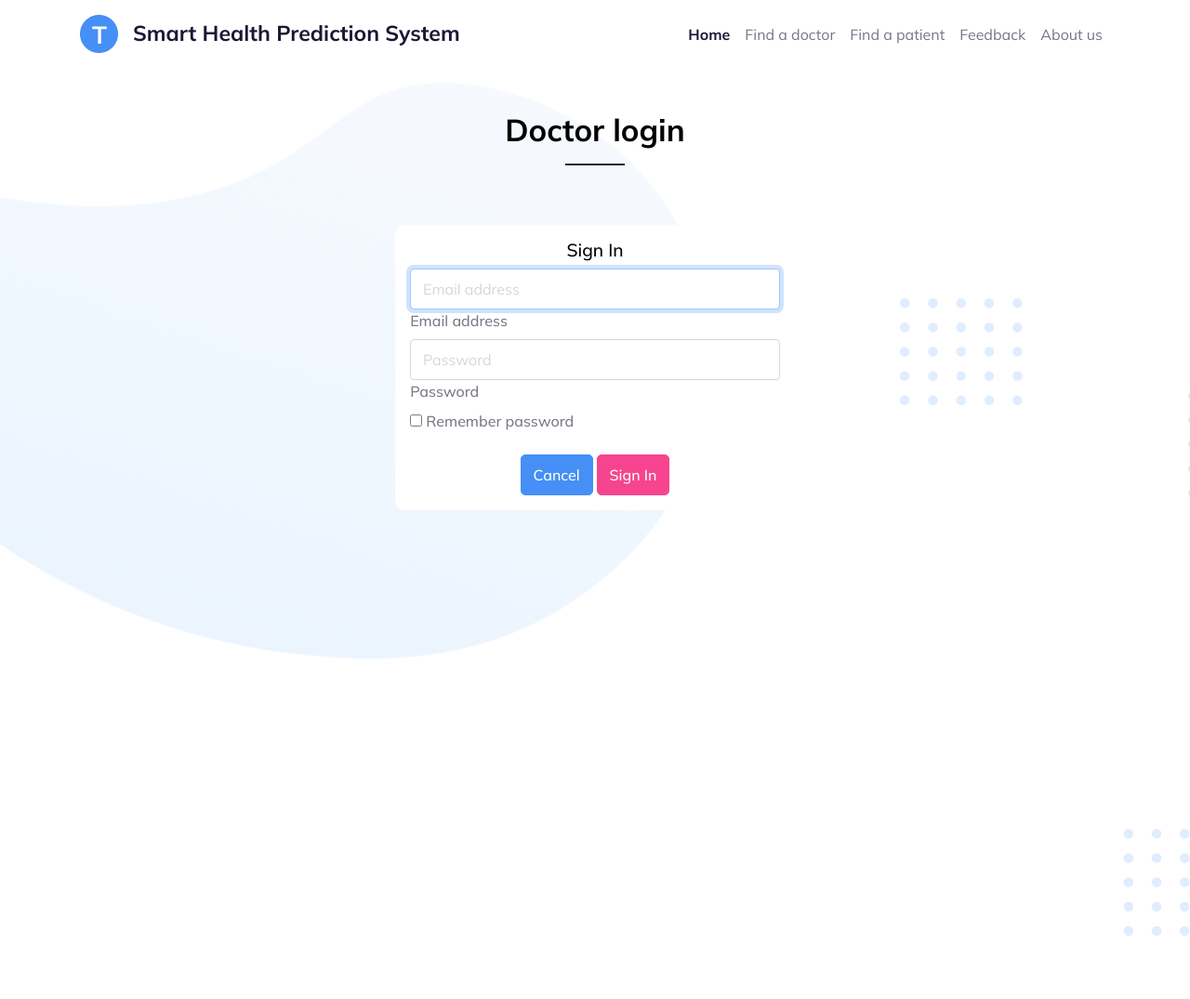
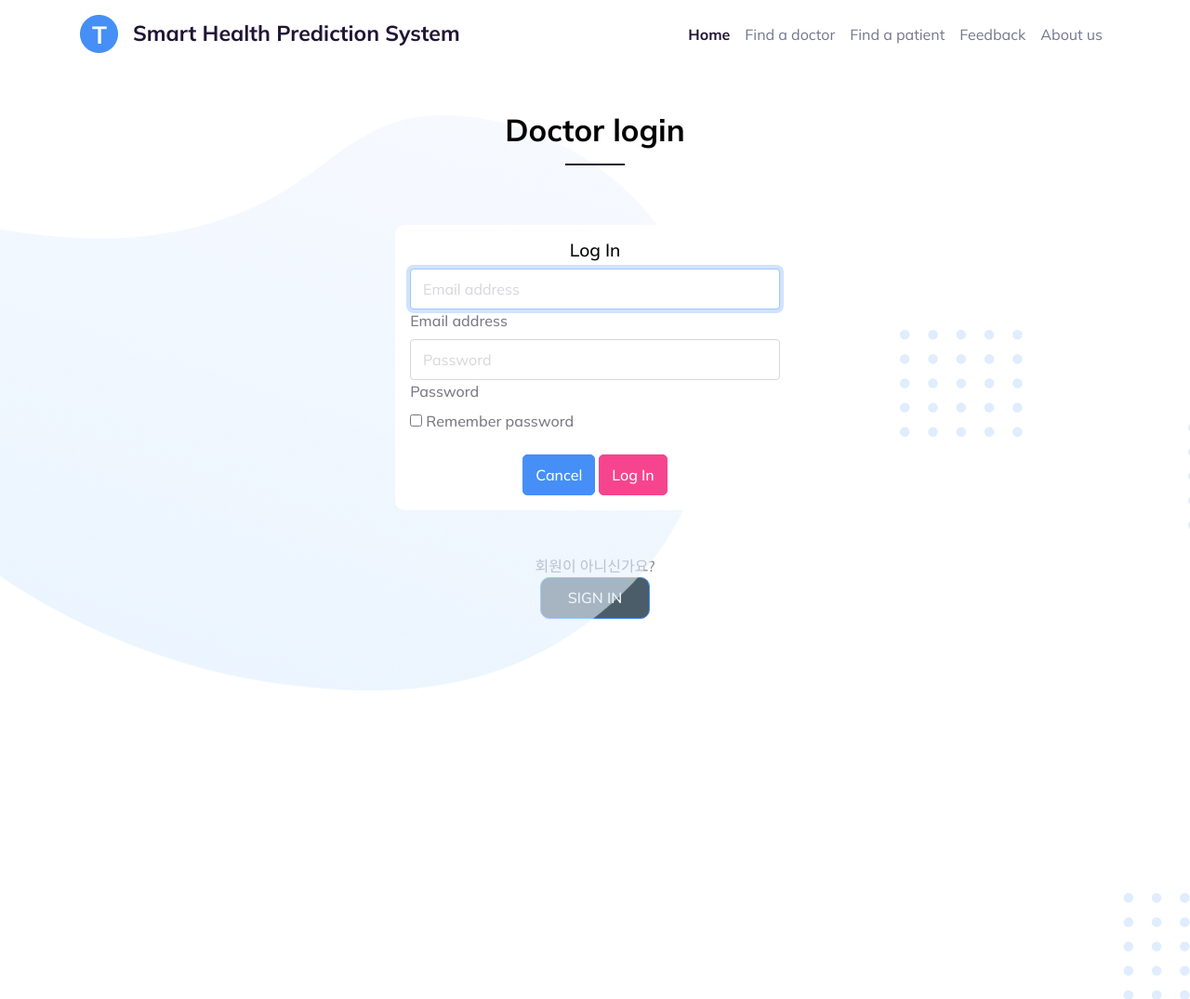
Before and after one commit to yhb1834/Smart-Health-Prediction-System, a Django app: page /doctor/login/ in a window 1280 px wide. Shown: the top 1075 px of the page at 93% size. Before the commit the page ends 1007 px from the top, so only its background shows below. Run offline with Django 3.2, Linux system fonts and the light colour scheme; some libraries are stand-ins or nearby versions.

Commit message:
Update login.html

```diff
--- a/webpage/doctor_patient/templates/doctor/login.html
+++ b/webpage/doctor_patient/templates/doctor/login.html
@@ -51,73 +51,6 @@
           </div>
         </div>
       </nav>
-      <!--<section class="py-0">
-        <div class="bg-holder" style="background-image:url(../static/assets/img/illustrations/dot.png);background-position:left;background-size:auto;margin-top:-105px;">
-        </div>
-        &lt;!&ndash;/.bg-holder&ndash;&gt;
-
-         <div class="container position-relative">
-          <div class="row align-items-center">
-            <div class="col-md-12 col-lg-8 text-center text-md-start pt-5 pt-md-9">
-              &lt;!&ndash;<h1 class="mb-4 display-3 fw-bold"><center>Doctor Login</center></h1>&ndash;&gt;
-              <h2 class="fw-bold"><center>Admin login</center></h2>
-            </div>
-          </div>
-        </div>
-
-        <div class="bg-holder" style="background-image:url(../static/assets/img/illustrations/dot-2.png);background-position:center right;background-size:auto;margin-left:-180px;margin-top:20px;">
-        </div>
-        &lt;!&ndash;/.bg-holder&ndash;&gt;
-
-        <div class="container-lg">
-          <div class="row justify-content-center h-100 pt-7 g-4">
-            <div class="col-sm-9 col-md-4">
-              <div class="card h-100 w-100 shadow rounded-lg p-3 p-md-2 p-lg-3 p-xl-5">
-                <div class="card-body text-center text-md-start">
-                  <div class="py-3"><img class="img-fluid" src="../static/assets/img/illustrations/online-pharmacy.png" height="90" alt="" /></div>
-                  <div class="py-3">
-                    <h4 class="fw-bold card-title">Doctor Login</h4>
-                    <p class="card-text">Sign in</p>
-                      <form class="form-signin">
-                      <div class="form-label-group">
-                        <input type="email" id="inputEmail" class="form-control" placeholder="Email address" required autofocus>
-                        <label for="inputEmail">Email address</label>
-                      </div>
-
-                      <div class="form-label-group">
-                        <input type="password" id="inputPassword" class="form-control" placeholder="Password" required>
-                        <label for="inputPassword">Password</label>
-                      </div>
-
-                      <div class="custom-control custom-checkbox mb-3">
-                        <input type="checkbox" class="custom-control-input" id="customCheck1">
-                        <label class="custom-control-label" for="customCheck1">Remember password</label>
-                      </div>
-                      <button class="btn btn-lg btn-primary btn-block text-uppercase" type="submit">Sign in</button>
-
-                    </form>
-                  </div>
-                </div>
-              </div>
-            </div>
-            <div class="container position-relative">
-              <div class="row align-items-center">
-                <div class="col-md-12 col-lg-8 text-center text-md-start pt-5 pt-md-9">
-                  <h4 class="mb-4 display-3 fw-bold">아직 회원이 아니신가요?</h4>
-                </div>
-              </div>
-              <center>
-                <button
-                type="button"
-                style="color: #fff; background:black; font-size:2em; border-radius:0.5em; padding:5px 20px;"
-                onclick="alert('회원가입 페이지')">회원가입</button>
-              </center>
-            </div>
-          </div>
-          </div>
-        </div>
-      </section>-->
-
             <section class="py-8">
         <div
           class="bg-holder"
@@ -141,7 +74,7 @@
         ></div>
         <!--/.bg-holder-->
 
-            <div class="container-lg">
+        <div class="container-lg">
           <div class="row justify-content-center">
             <div class="col-3 text-center">
               <h2 class="fw-bold">Doctor login</h2>
@@ -153,7 +86,7 @@
               <div class="col-sm-9 col-md-7 col-lg-5 mx-auto">
                 <div class="card card-signin my-5">
                   <div class="card-body">
-                    <h5 class="card-title text-center">Sign In</h5>
+                    <h5 class="card-title text-center">Log In</h5>
                     <form class="form-signin">
                       <div class="form-label-group">
                         <input type="email" id="inputEmail" class="form-control" placeholder="Email address" required autofocus>
@@ -171,17 +104,23 @@
                       </div>
                       <div style="text-align: center">
                         <button type="button" class="btn btn-primary">Cancel</button>
-                        <button type="button" class="btn btn-danger">Sign In</button>
+                        <button type="button" class="btn btn-danger">Log In</button>
                       </div>
-                      <!-- /.nav-collapse <button class="btn btn-lg btn-primary btn-block text-uppercase" type="submit">Sign in</button> -->
 
                     </form>
+
                   </div>
                 </div>
               </div>
             </div>
           </div>
         </div>
+                <div style="text-align: center">
+                  <h7>회원이 아니신가요?</h7>
+                </div>
+                <div style="text-align: center">
+                  <button class="btn btn-lg btn-primary btn-block text-uppercase" type="submit" style="background-color: #4B5D68">Sign in</button>
+                </div>
               </div>
             </div>
           </div>
```
